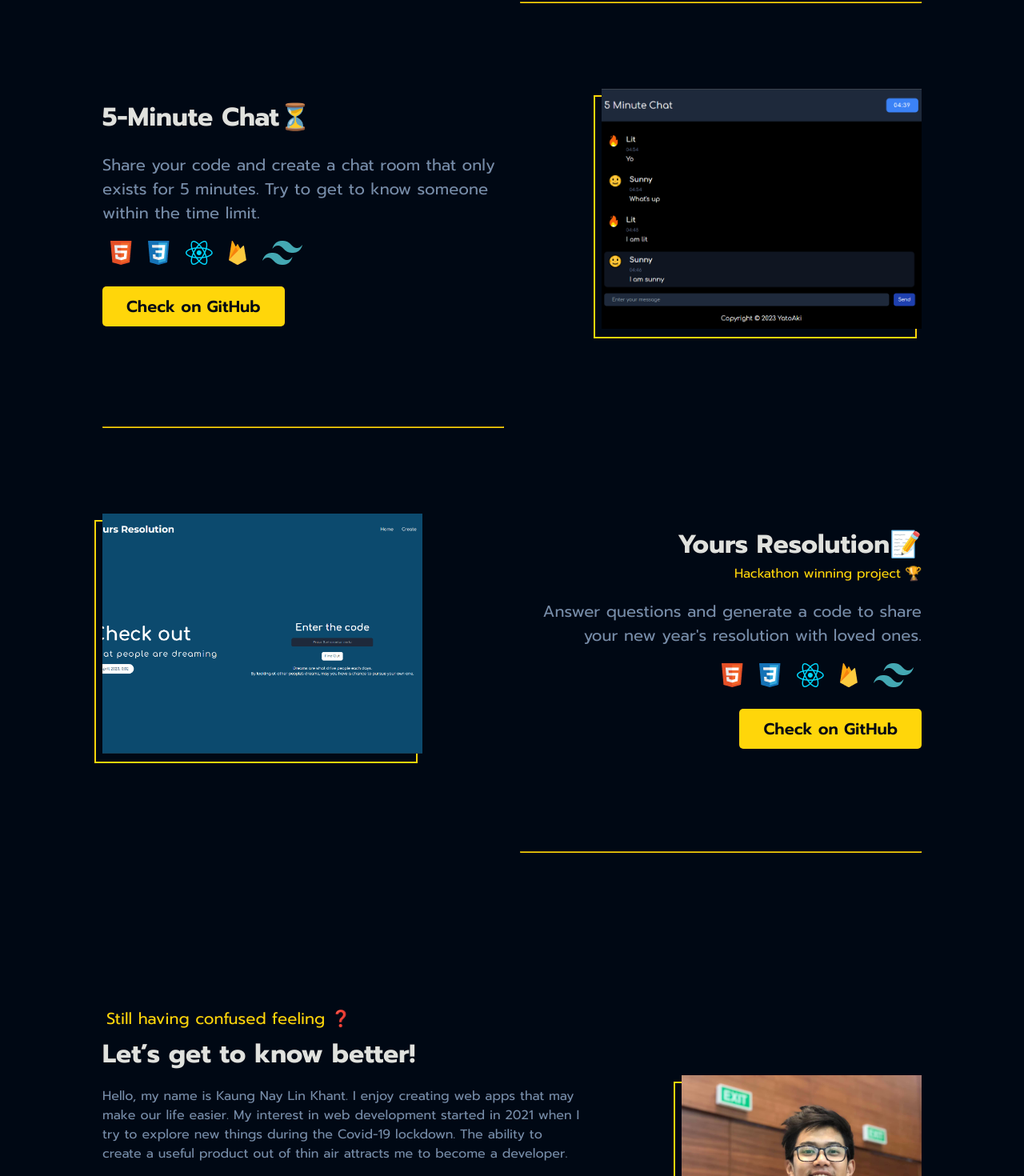
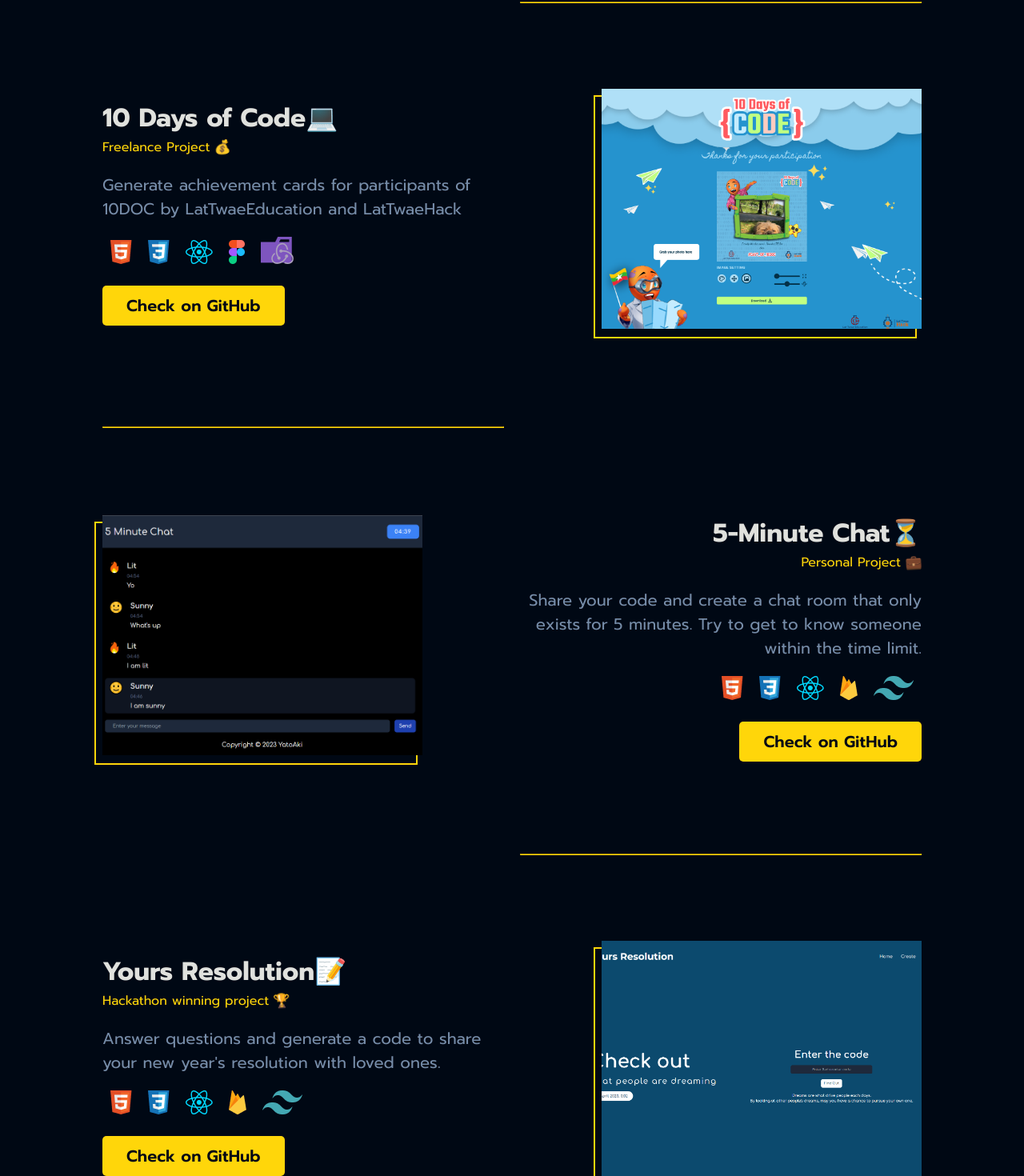
Before and after one commit to YatootaY/my-portfolio, a React (Create React App) app: page / in a window 1280 px wide. Shown: the part 1460-2930 px from the top of the page at 80% size. Built offline with nearby package versions, Linux system fonts and the light colour scheme; a web font is replaced by a local one.

Commit message:
feat: added new project

```diff
--- a/src/Components/Projects.js
+++ b/src/Components/Projects.js
@@ -4,16 +4,28 @@ import ProjectUI from "./toolComponents/ProjectUI"
 import Project1 from ".././assets/selfieGenerator.png"
 import Project2 from ".././assets/5minute.png"
 import Project3 from ".././assets/yoursresolution.png"
+import Project4 from ".././assets/10doc.png"
 
 const Projects = () => {
     const projectData = [
+
         {
             pic:Project1,
             title:"Selfie Generator",
             emoji:"📸",
             text:"Upload your photo and swap the background with background art to make it pretty.",
             tech:["html","css","reactjs","figma"],
-            link:"https://github.com/YatoAki/selfie-generator"
+            link:"https://github.com/YatoAki/selfie-generator",
+            specialDetail: {name:"Personal Project", link:"https://yatoaki.github.io/selfie-generator/", emoji:"💼"}
+        },
+        {
+            pic:Project4,
+            title:"10 Days of Code",
+            emoji:"💻",
+            text:"Generate achievement cards for participants of 10DOC by LatTwaeEducation and LatTwaeHack",
+            tech:["html","css","reactjs","figma","redux"],
+            link:"https://yatoaki.github.io/10DaysOfCode-LTE/",
+            specialDetail: {name:"Freelance Project", link:"https://yatoaki.github.io/10DaysOfCode-LTE/", emoji:"💰"}
         },
         {
             pic:Project2,
@@ -21,7 +33,8 @@ const Projects = () => {
             emoji:"⏳",
             text:"Share your code and create a chat room that only exists for 5 minutes. Try to get to know someone within the time limit.",
             tech:["html","css","reactjs","firebase","tailwind"],
-            link:"https://github.com/YatoAki/five-minute-chat"
+            link:"https://github.com/YatoAki/five-minute-chat",
+            specialDetail: {name:"Personal Project", link:"https://yatoaki.github.io/five-minute-chat/", emoji:"💼"}
         },
         {
             pic:Project3,
--- a/src/Components/toolComponents/ProjectUI.js
+++ b/src/Components/toolComponents/ProjectUI.js
@@ -7,6 +7,7 @@ import reactjs from "../../assets/🦆 icon _file type reactjs_.png"
 import figma from "../../assets/Figma (icon — Colour).png"
 import tailwind from "../../assets/🦆 icon _file type tailwind_.png"
 import ImageUI from "./ImageUI";
+import redux from "../../assets/redux.png"
 import styled from "styled-components";
 
 const RightText = styled.div`
@@ -101,6 +102,10 @@ const ProjectUI = (props) => {
                     return(<img src={figma} alt="" />)
                 }
 
+                if (name === "redux"){
+                    return(<img src={redux} alt="" />)
+                }
+
                 return null
             }
             )
```
Also changed, not shown: src/assets/10doc.png (added), src/assets/redux.png (added).
